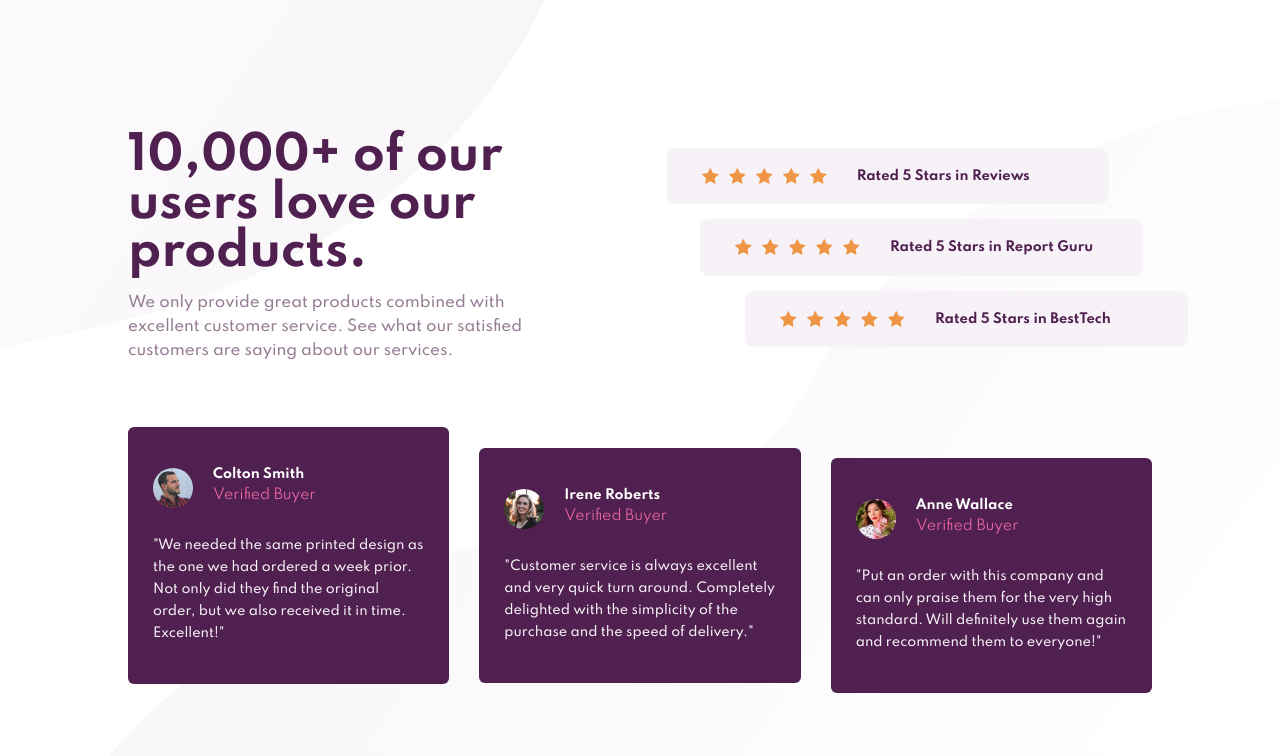
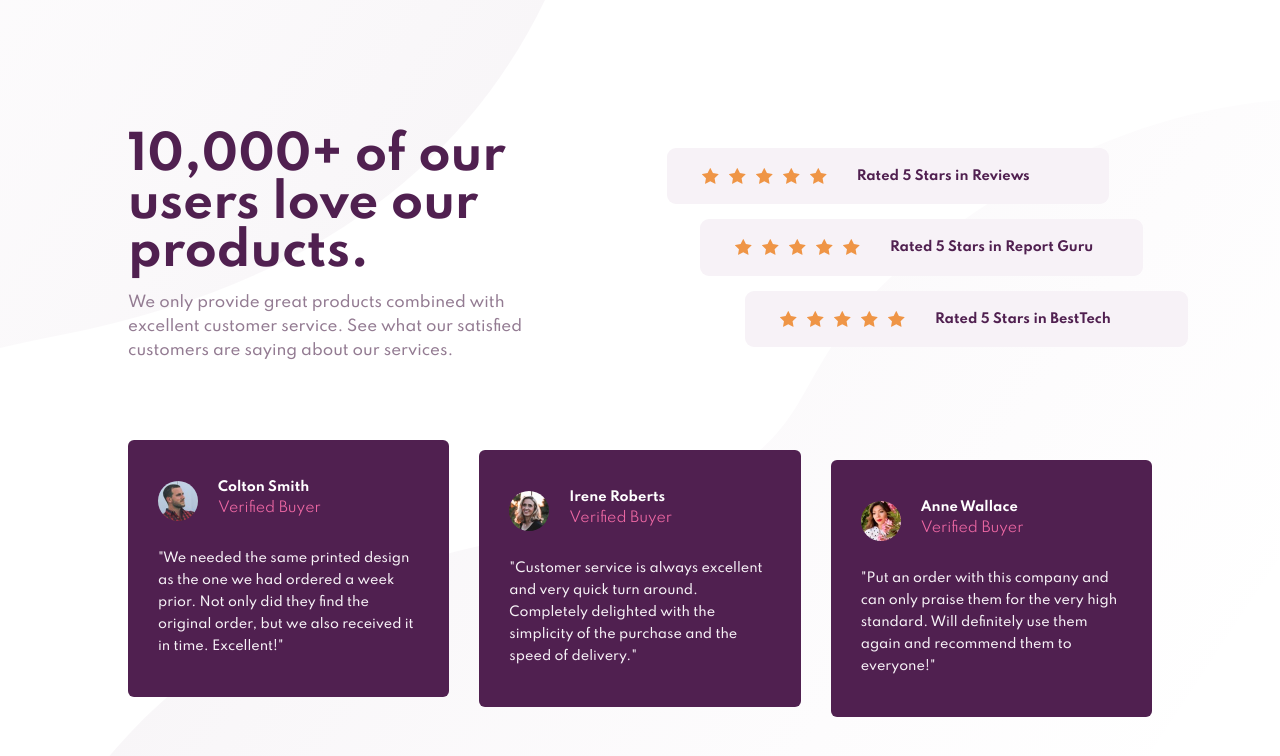
Before and after one commit to AbdulrahmanFE/Challenge_Num_07, a plain HTML site: page index.html in a window 1280 px wide. Drawn offline with Linux system fonts and the light colour scheme.

Commit message:
Making Some Modifieds

```diff
--- a/style.css
+++ b/style.css
@@ -67,7 +67,7 @@
   }
   .title {
     color: var(--VeryDarkMagenta);
-    font-size: 2.875rem;
+    font-size: 2.9rem;
     text-align: left;
     width: 85%;
     line-height: 48px;
@@ -185,6 +185,7 @@
     justify-content: center;
     align-items: center;
     gap: 30px;
+    margin-top: 2px;
   }
   @media (max-width: 991px) {
     .bottom-section {
@@ -196,7 +197,7 @@
     display: flex;
     align-items: center;
     flex-wrap: wrap;
-    padding: 40px 25px;
+    padding: 40px 30px;
     width: fit-content;
     border-radius: 6px;
     gap: 25px 20px;
```
